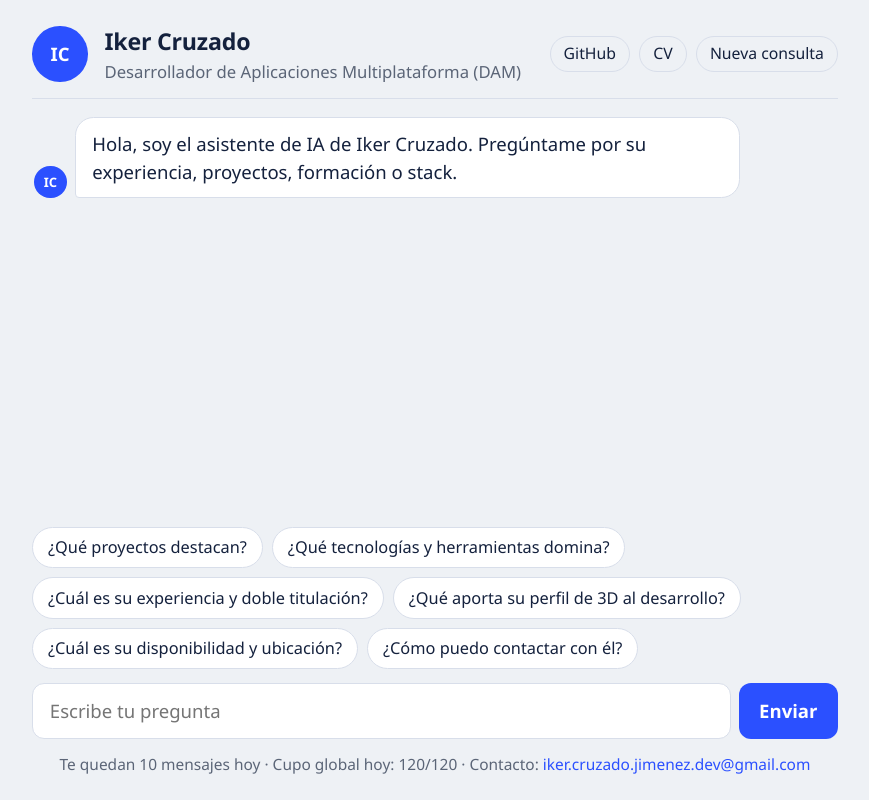
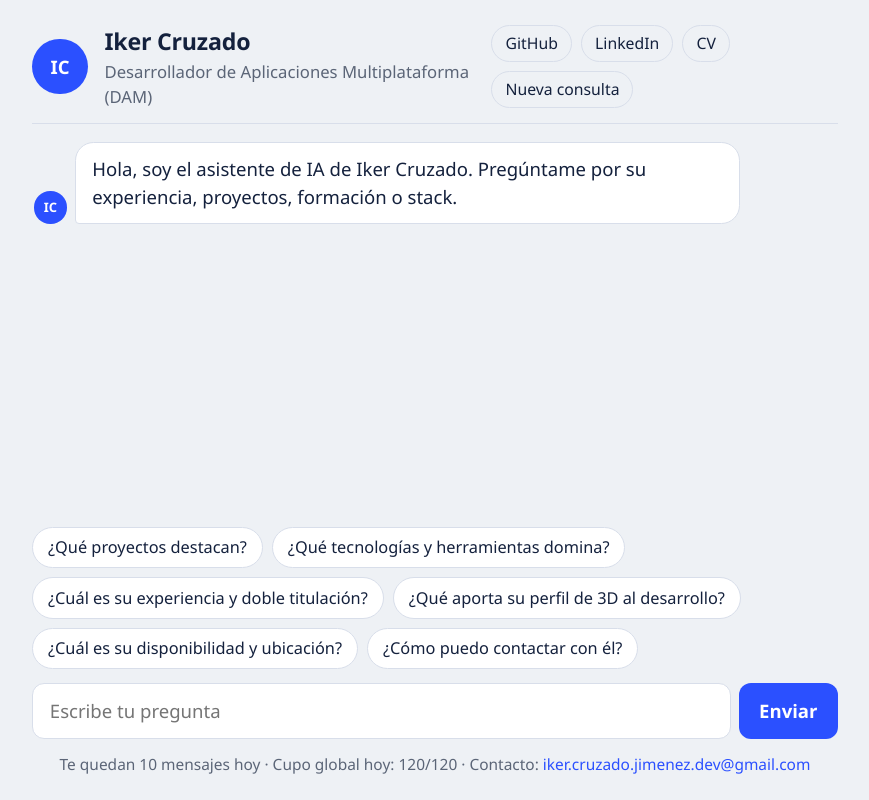
Before and after one commit to ikercruzadojimenez/ikercruzadojimenez.github.io, a plain HTML site: page index.html in a window 1280 px wide. Shown: the whole page, without its empty margins (205-1074 px from the left). Drawn offline with Linux system fonts and the light colour scheme; no server answers.

Commit message:
feat: add LinkedIn link

```diff
--- a/index.html
+++ b/index.html
@@ -411,8 +411,10 @@ const CONFIG = {
           avatar: "",                       // ruta o URL de tu foto (ej. "foto.jpg"); vacío = iniciales
           accent: "#2b50ff",                // color principal
           links: [
-            { label: "GitHub", url: "https://github.com/ikercruzadojimenez" }
-          ],
+  { label: "GitHub", url: "https://github.com/ikercruzadojimenez" },
+  { label: "LinkedIn", url: "https://www.linkedin.com/in/ikercruzadojimenez" },
+  { label: "Email", url: "mailto:iker.cruzado.jimenez.dev@gmail.com" }
+],
           greeting: "Hola, soy el asistente de IA de Iker Cruzado. Pregúntame por su experiencia, proyectos, formación o stack.",
           suggestions: [
             "¿Qué proyectos destacan?",
```
